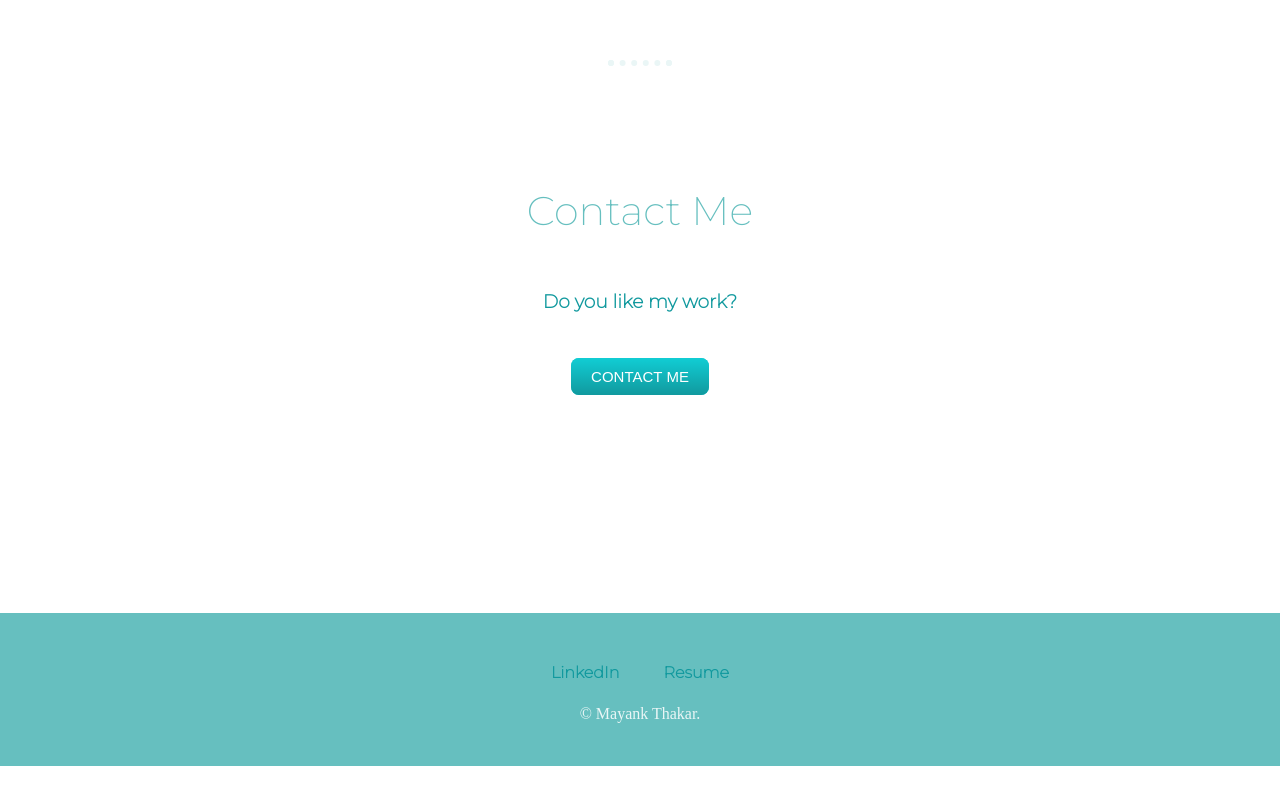
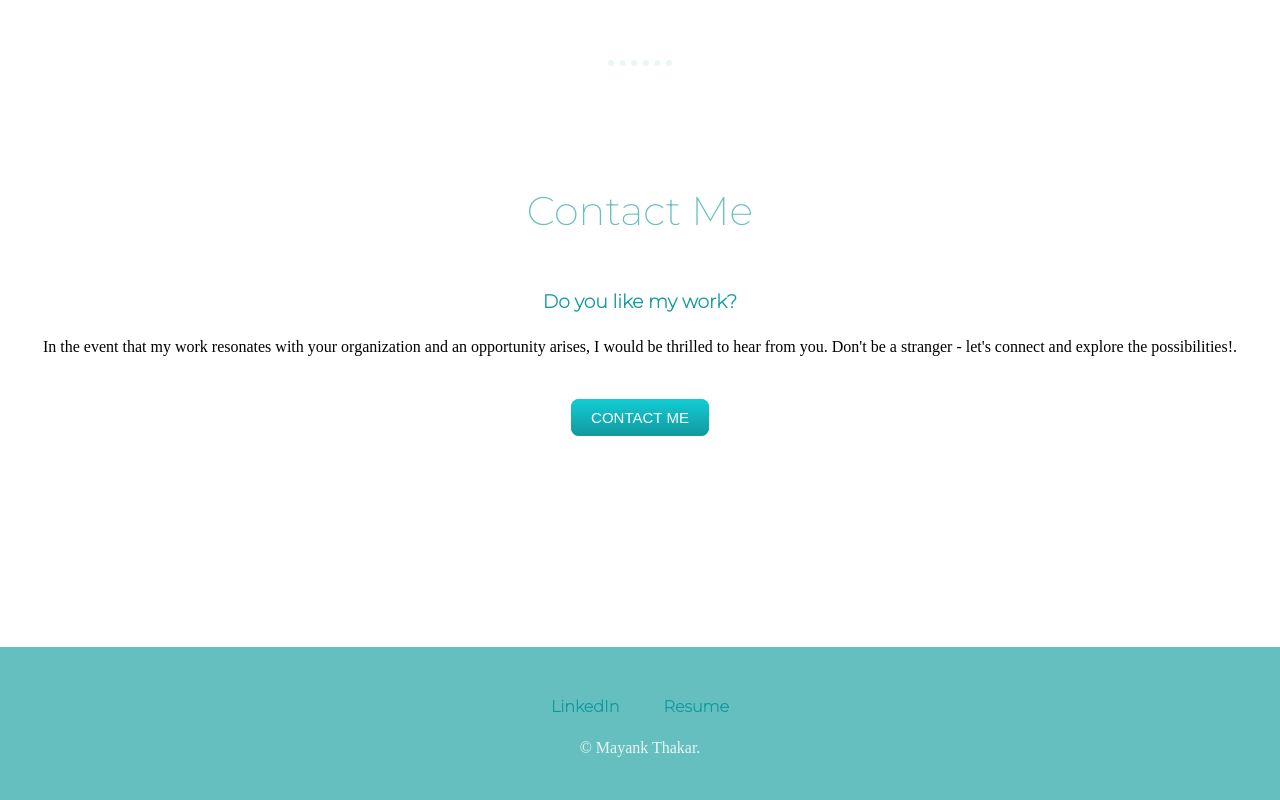
Before and after one commit to mrefficient/My-website, a plain HTML site: page index.html in a window 1280 px wide. Shown: the part 2247-3047 px from the top of the page. Before the commit the page ends 3013 px from the top, so only its background shows below. Drawn offline with Linux system fonts and the light colour scheme.

Commit message:
Update index.html

```diff
--- a/index.html
+++ b/index.html
@@ -48,7 +48,7 @@
       <div class="contact-me">
         <h2>Contact Me</h2>
         <h3>Do you like my work?</h3>
-        <p id="contact-me-discription"In the event that my work resonates with your organization and an opportunity arises, I would be thrilled to hear from you. Don't be a stranger - let's connect and explore the possibilities!.</p>
+        <p id="contact-me-discription">In the event that my work resonates with your organization and an opportunity arises, I would be thrilled to hear from you. Don't be a stranger - let's connect and explore the possibilities!.</p>
         <a class="btn" href="mailto:mayankthaker2002@gmail.com">CONTACT ME</a>
       </div>
     </div>
```
